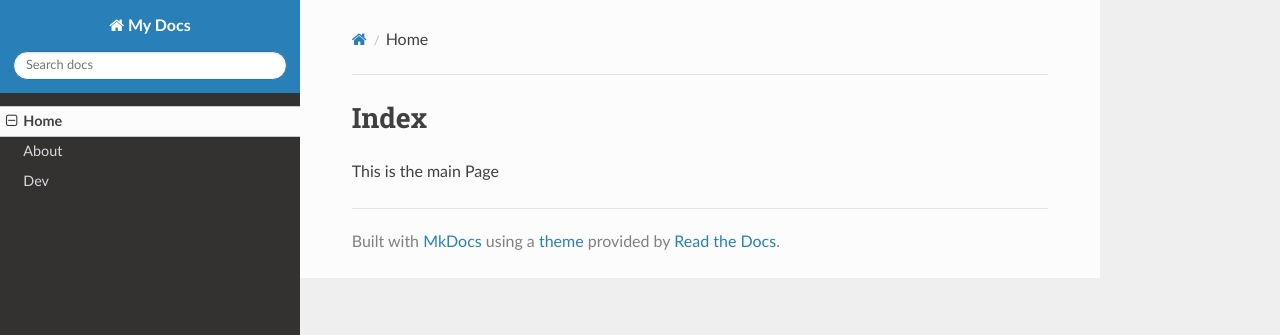
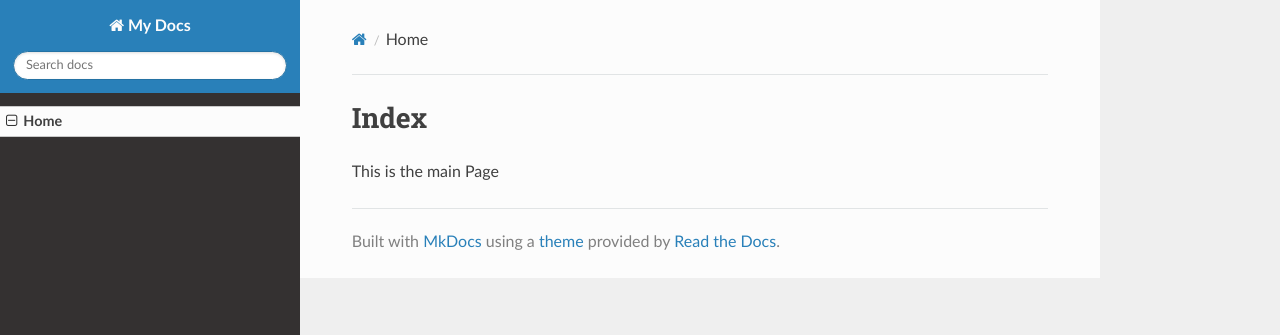
Before and after one commit to Xls1994/WeChat, an MkDocs documentation site: the page built from docs/index.md, in a window 1280 px wide. Shown: the top 335 px of the page. Built offline with MkDocs 1.6.1, drawn with Linux system fonts in a browser that asks for light colours; nearby versions of some CDN libraries; old or Windows-style settings are respelled for this version of MkDocs.

Commit message:
Update mkdocs.yml

```diff
--- a/mkdocs.yml
+++ b/mkdocs.yml
@@ -1,6 +1,5 @@
 site_name: My Docs
 pages:
 - [index.md, Home]
-- [about.md, About]
-- [develop.md ,Dev]
+
 theme: readthedocs
```
